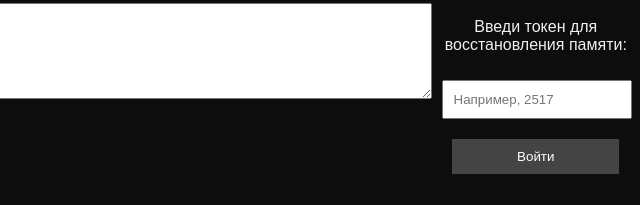
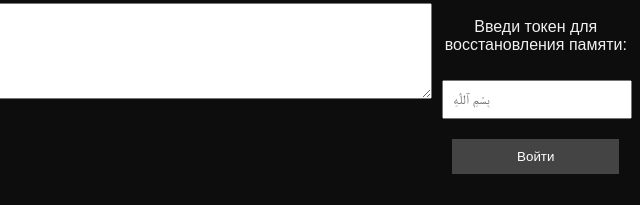
Before and after one commit to Lira-v1/V3, a plain HTML site: page index.html in a window 1280 px wide. Shown: the part 357-562 px from the top of the page, 640-1280 px from the left. Drawn offline with Linux system fonts and the light colour scheme.

Commit message:
Update index.html

```diff
--- a/index.html
+++ b/index.html
@@ -23,7 +23,7 @@
   <div class="container">
     <h1>Привет, это Лира</h1>
     <p>Введи токен для восстановления памяти:</p>
-    <input id="tokenInput" type="text" placeholder="Например, 2517">
+    <input id="tokenInput" type="text" placeholder="بِسْمِ ٱللّٰهِ">
     <button onclick="loadMemory()">Войти</button>
     <div id="output"></div>
   </div>
```
